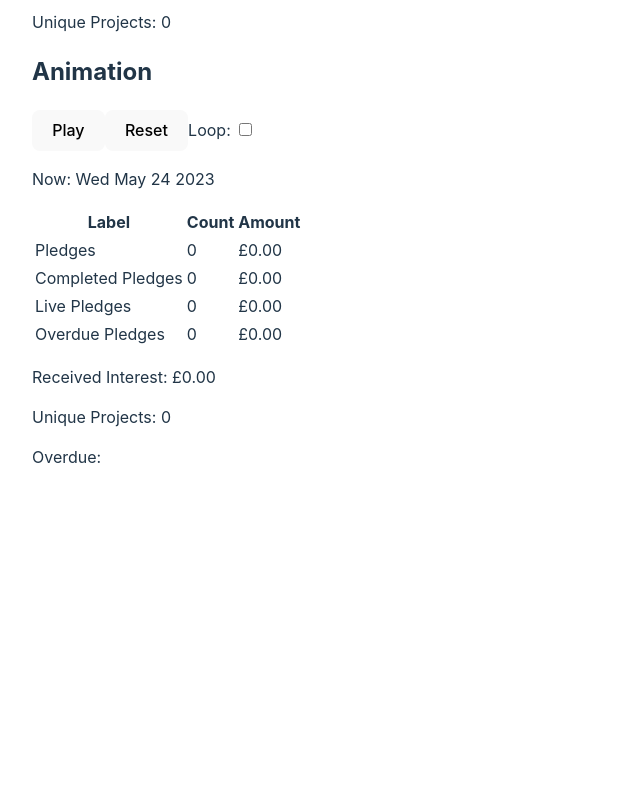
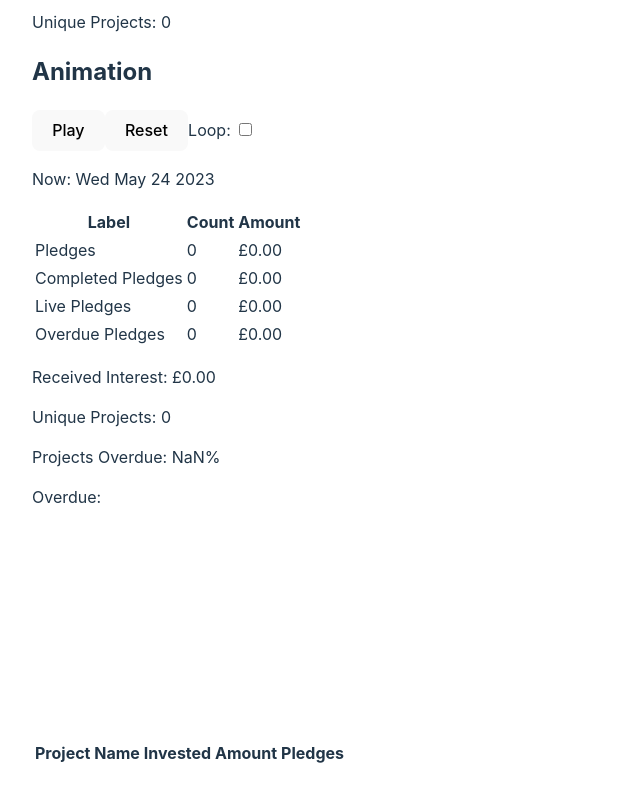
Before and after one commit to IJMacD/repayment-bubbles, a React (Vite) app: page / in a window 1280 px wide. Shown: the part 196-996 px from the top of the page, without its empty margins (0-640 px from the left). Before the commit the page ends 966 px from the top, so only its background shows below. Built offline with nearby package versions, Linux system fonts and the light colour scheme.

Commit message:
Track projects

```diff
--- a/src/App.css
+++ b/src/App.css
@@ -2,5 +2,4 @@
   max-width: 1280px;
   margin: 0 auto;
   padding: 2rem;
-  display: flex;
 }
--- a/src/App.tsx
+++ b/src/App.tsx
@@ -4,6 +4,7 @@ import { parseCSV } from './csv';
 import { Pledge, PledgeStatus, parsePledges } from './pledges';
 import { PledgeStatsTable } from './PledgeStatsTable';
 import { PledgeBubbles } from './PledgeBubbles';
+import { ProjectTable } from './ProjectTable';
 
 function App() {
   const [ pledges, setPledges ] = useState([] as Pledge[]);
@@ -90,8 +91,15 @@ function App() {
 
   const currencyFormatter = new Intl.NumberFormat(undefined, { style: "currency", currency: "GBP" });
 
+  const projectsOverdue = [...projects].filter(projectName => {
+    const projectPledges = pledges.filter(p => p.projectName === projectName);
+    const startedPledges = projectPledges.filter(p => +p.startDate < now);
+    return startedPledges.some(p => (+p.endDate < now) && p.status === PledgeStatus.live);
+  });
+
   return (
     <>
+      <div style={{display:"flex"}}>
         <div style={{width:320}}>
           <input type="file" onChange={handleFile} />
           <h2>All Time</h2>
@@ -107,11 +115,14 @@ function App() {
           <p>Received Interest: {currencyFormatter.format(interestReceived)}</p>
           <p>Unique Projects: {liveProjects.size}</p>
           {/* <p>{[...liveProjects.values()].join(";")}</p> */}
+          <p>Projects Overdue: {((projectsOverdue.length/projects.size)*100).toFixed(0)}%</p>
           <p>Overdue: {[...overdueProjects.values()].join("; ")}</p>
         </div>
         <div style={{flex: 1}}>
-        <PledgeBubbles pledges={livePledges} overdueTotal={sumPledges(overduePledges)} pendingTotal={pendingAmount} now={now} />
+          <PledgeBubbles pledges={livePledges} overdueTotal={sumPledges(overduePledges)} pendingTotal={pendingAmount} now={now} isPrescient />
         </div>
+      </div>
+      <ProjectTable pledges={pledges} now={now} />
     </>
   )
 }
--- a/src/PledgeBubbles.tsx
+++ b/src/PledgeBubbles.tsx
@@ -1,6 +1,6 @@
-import { Pledge } from "./pledges";
+import { Pledge, PledgeStatus } from "./pledges";
 
-export function PledgeBubbles ({ pledges, overdueTotal, pendingTotal, now }: { pledges: Pledge[], overdueTotal: number, pendingTotal: number, now: number }) {
+export function PledgeBubbles ({ pledges, overdueTotal, pendingTotal, now, isPrescient = false }: { pledges: Pledge[], overdueTotal: number, pendingTotal: number, now: number, isPrescient: boolean }) {
     const rings = [];
     const bubbles = [];
 
@@ -29,7 +29,9 @@ export function PledgeBubbles ({ pledges, overdueTotal, pendingTotal, now }: { p
         const interestAmount = pledge.amount * pledge.interestRate * actualDuration / ONE_YEAR * 5e-2;
         const r = Math.sqrt(pledge.amount) * AMOUNT_SCALE;
 
-        const isOverdue = actualDuration > duration;
+        const isOverdue = isPrescient ?
+            pledge.status === PledgeStatus.live && (+pledge.endDate < Date.now()) :
+            actualDuration > duration;
 
         rings.push(<ellipse key={i} cx={500} cy={cy} rx={orbitRadius} ry={orbitRadius} stroke="rgba(255,255,255,0.1)" fill="none" />);
         bubbles.push(<ellipse key={i} cx={x} cy={y} rx={r} ry={r} fill={isOverdue ? "red" : "green"} stroke={isOverdue ? "darkred" : "darkgreen"} strokeWidth={interestAmount}><title>{pledge.projectName}{"\n"}{(pledge.interestRate*100).toFixed(1)}%</title></ellipse>);
--- /dev/null
+++ b/src/ProjectTable.tsx
@@ -0,0 +1,48 @@
+import { Pledge, PledgeStatus } from './pledges';
+
+export function ProjectTable ({ pledges, now }: { pledges: Pledge[], now: number }) {
+    const projects = new Set(pledges.map(p => p.projectName));
+    const currencyFormatter = new Intl.NumberFormat(undefined, { style: "currency", currency: "GBP" });
+
+    return (
+        <table>
+            <thead>
+                <tr>
+                    <th>Project Name</th>
+                    <th>Invested Amount</th>
+                    <th>Pledges</th>
+                </tr>
+            </thead>
+            <tbody>
+            {
+                [...projects].map(projectName => {
+                    const projectPledges = pledges.filter(p => p.projectName === projectName);
+                    const startedPledges = projectPledges.filter(p => +p.startDate < now);
+                    const totalAmount = startedPledges.reduce((total, pledge) => total + pledge.amount, 0);
+                    const isOverdue = startedPledges.some(p => (+p.endDate < now) && p.status === PledgeStatus.live);
+
+                    if (startedPledges.length === 0) {
+                        return null;
+                    }
+
+                    return (
+                        <tr>
+                            <td style={{color:isOverdue?"red":"initial"}}>{projectName}</td>
+                            <td style={{color:isOverdue?"red":"initial"}}>{currencyFormatter.format(totalAmount)}</td>
+                            <td>
+                            {
+                                projectPledges.map((p, i) => {
+                                    const isStarted = +p.startDate < now;
+                                    const isOverdue = (+p.endDate < now) && p.status === PledgeStatus.live;
+                                    return <><span key={i} style={{opacity:isStarted?1:0.5,color:isOverdue?"red":"initial"}}>{currencyFormatter.format(p.amount)}</span>{' '}</>;
+                                })
+                            }
+                            </td>
+                        </tr>
+                    );
+                })
+            }
+            </tbody>
+        </table>
+    );
+}
```
Lines whose indentation alone changed are shown as unchanged.
